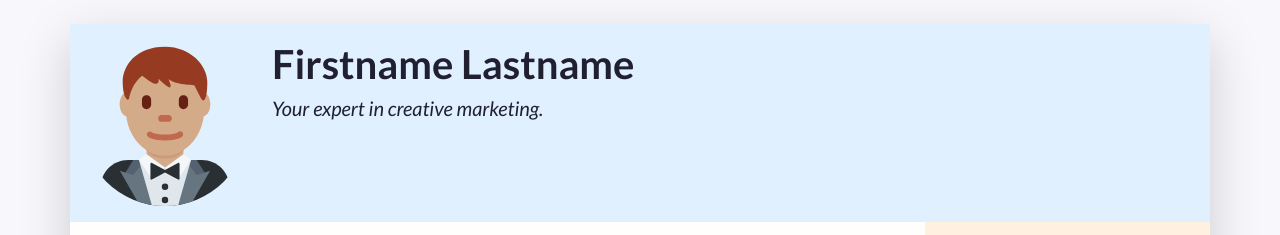
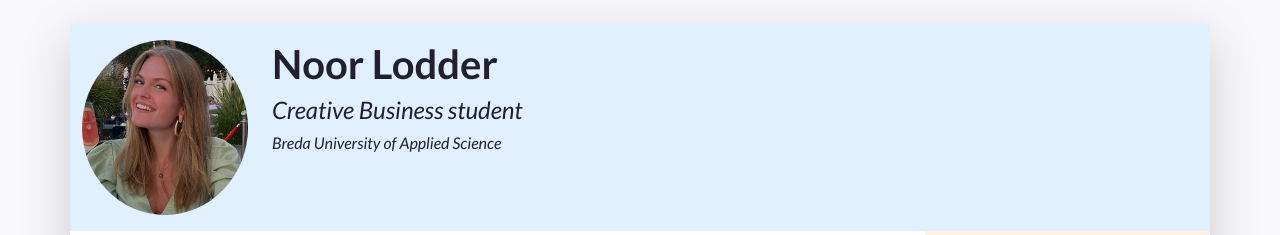
Before and after one commit to Noorlodder/Mycv, a plain HTML site: page index.html in a window 1280 px wide. Shown: the top 235 px of the page. Drawn offline with nearby package versions, Linux system fonts and the light colour scheme.

Commit message:
Changed bio

```diff
--- a/index.html
+++ b/index.html
@@ -48,14 +48,15 @@
             "w-100" makes sure the image takes the full width of the column it's in
             "rounded-circle" cuts a circle around the image
           -->
-          <img class="w-100 rounded-circle my-3" src="images/portrait.svg" alt="Portrait of Firstname Lastname" width="160">
+          <img class="w-100 rounded-circle my-3" src="images/Screenshot 2022-02-23 at 11.22.06.png" alt="Portrait of Firstname Lastname" width="614">
         </div>
         <!--
           A container to wrap around your name and tagline. Full-width at small size, then columns of increasing size.
         -->
         <div class="col-12 col-sm-8 col-md-9 col-lg-10 my-3 header-content">
-          <h1 class="fw-bolder">Firstname Lastname</h1>
-          <h5 class="fst-italic tagline">Your expert in creative marketing.</h5>
+          <h1 class="fw-bolder">Noor Lodder&nbsp;</h1>
+          <h4 class="fst-italic tagline">Creative Business student</h4>
+<h6 class="fst-italic tagline">Breda University of Applied Science&nbsp;</h6>
         </div>
       </header>
 
```
Also changed, not shown: images/Screenshot 2022-02-23 at 11.22.06.png (added), 1 other file.
